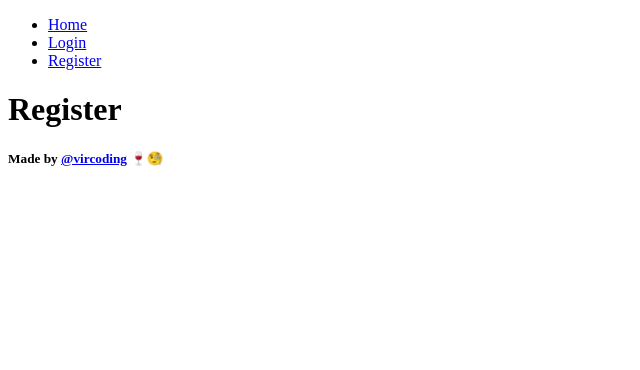
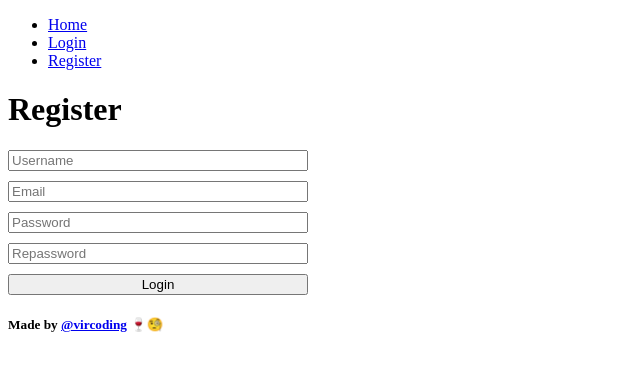
Before and after one commit to vircoding/nuxt-authentication-starter-template, a Nuxt app: page /auth/register in a window 1280 px wide. Shown: the top 370 px of the page, without its empty margins (0-640 px from the left). Built offline with nearby package versions, Linux system fonts and the light colour scheme.

Commit message:
register form

```diff
--- a/pages/auth/register.vue
+++ b/pages/auth/register.vue
@@ -1,7 +1,45 @@
-<script lang="ts"></script>
+<script setup lang="ts">
+const input = ref({
+  username: '',
+  email: '',
+  password: '',
+  repassword: '',
+})
+
+async function onSubmit() {
+  try {
+    const data = await $fetch('/api/auth/register', {
+      method: 'POST',
+      body: input.value,
+    })
+
+    console.warn(data)
+  }
+  catch (error) {
+    console.error(error)
+  }
+}
+</script>
 
 <template>
   <div>
     <h1>Register</h1>
+
+    <form @submit.prevent="onSubmit">
+      <input v-model="input.username" type="text" placeholder="Username">
+      <input v-model="input.email" type="email" placeholder="Email">
+      <input v-model="input.password" type="password" placeholder="Password">
+      <input v-model="input.repassword" type="password" placeholder="Repassword">
+      <button>Login</button>
+    </form>
   </div>
 </template>
+
+<style scoped>
+form {
+  width: 300px;
+  display: flex;
+  flex-direction: column;
+  gap: 10px;
+}
+</style>
```
